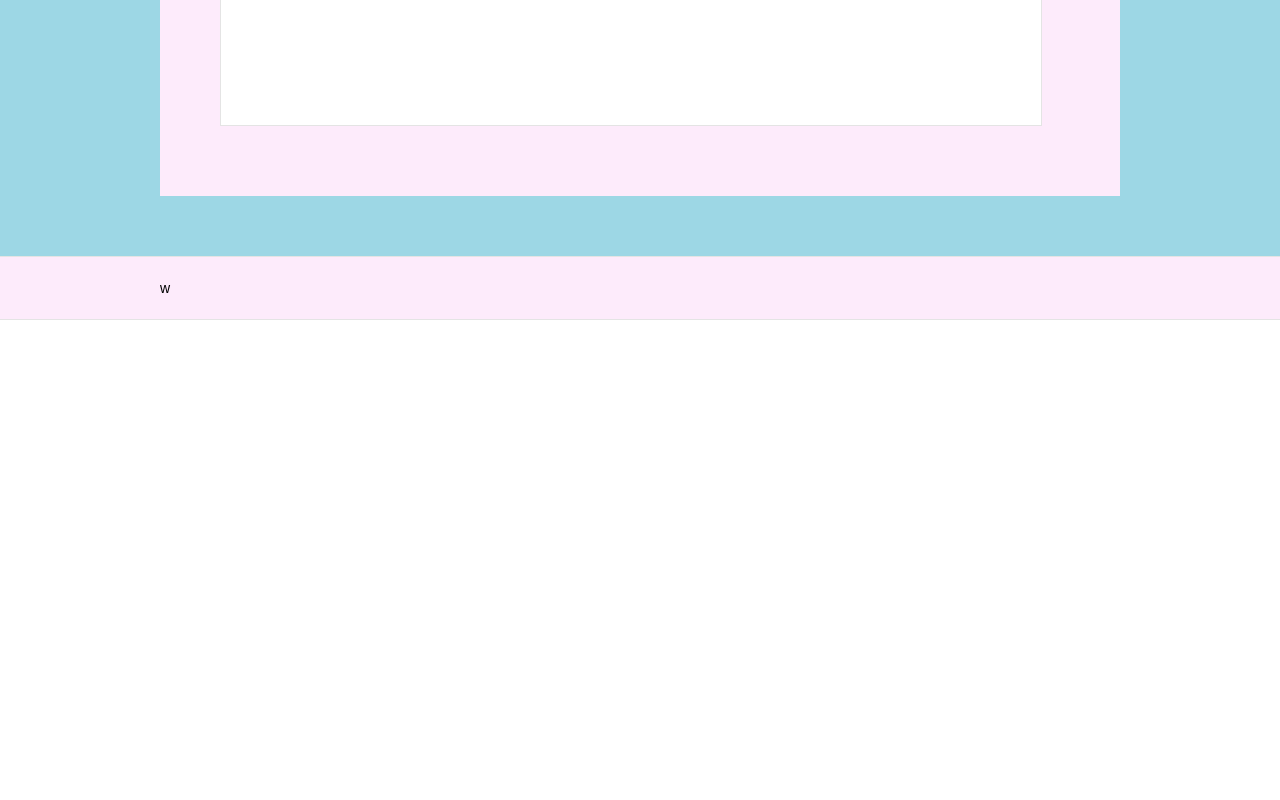
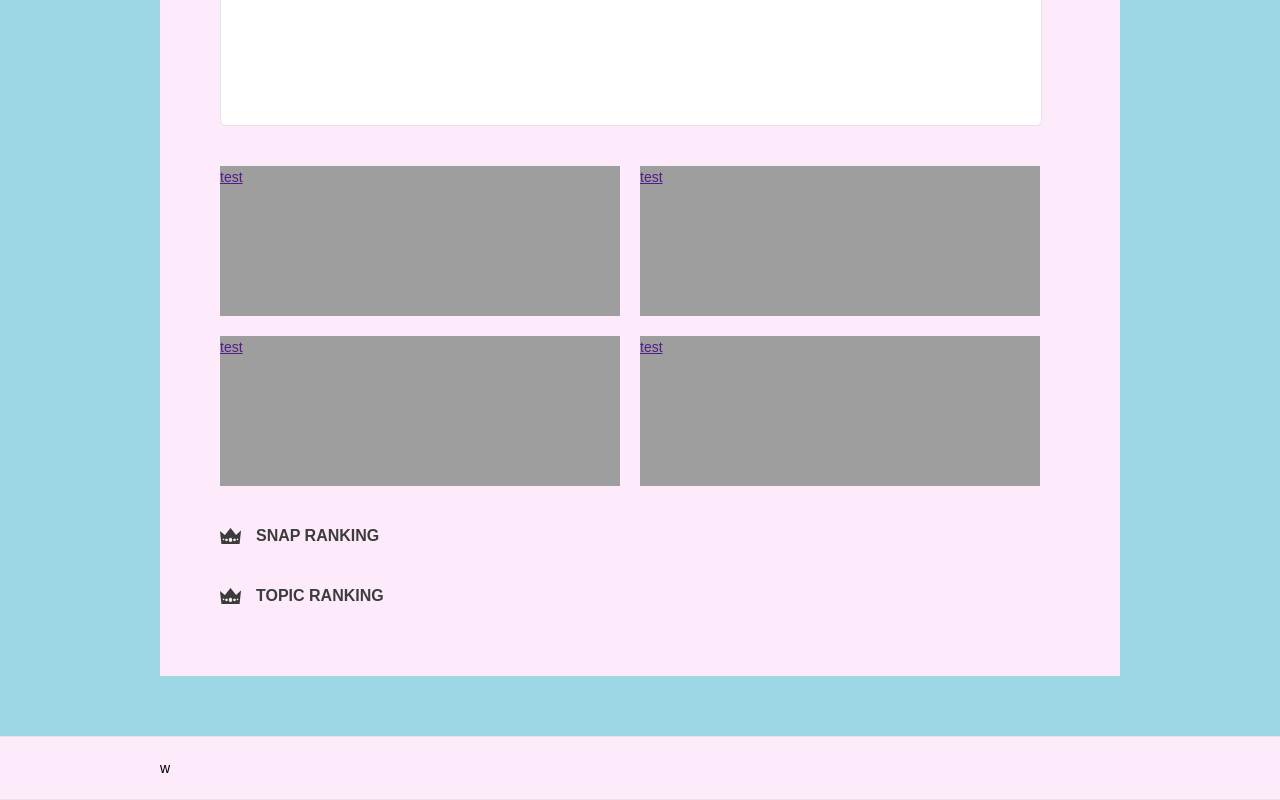
Before and after one commit to kujira1993/Jasmin, a plain HTML site: page index.html in a window 1280 px wide. Shown: the part 1276-2076 px from the top of the page. Before the commit the page ends 1596 px from the top, so only its background shows below. Drawn offline with Linux system fonts and the light colour scheme.

Commit message:
html css jQuery 修正

```diff
--- /dev/null
+++ b/common/js/app.js
@@ -0,0 +1,12 @@
+$(function() {
+
+	$(".responsible_tabbox_selector li").click(function() {
+		var num = $(".responsible_tabbox_selector li").index(this);
+
+		$(".responsible_tabbox_content").addClass('dpn');
+		$(".responsible_tabbox_content").eq(num).removeClass('dpn');
+		$(".responsible_tabbox_selector li").removeClass('current');
+		$(this).addClass('current')
+	});
+
+});
--- a/index.html
+++ b/index.html
@@ -32,7 +32,7 @@
 					<li></li>
 					<li></li>
 				</ul>
-			</div>
+			<!-- content_inner_box --></div>
 
 			<div class="content_inner_box">
 				<h3 class="main_ttl topic">PICK UP TOPIC</h3>
@@ -70,8 +70,28 @@
 					<div class="responsible_tabbox_content dpn">
 						内容が入る7
 					</div>
+					<div class="responsible_tabbox_content dpn">
+						内容が入る7
+					</div>
 				</div>
-			</div>
+			<!-- content_inner_box --></div>
+
+			<div class="content_inner_box">
+				<ul class="banner_wrap cf">
+					<li><a href="">test</a></li>
+					<li><a href="">test</a></li>
+					<li><a href="">test</a></li>
+					<li><a href="">test</a></li>
+				</ul>
+			<!-- content_inner_box --></div>
+
+			<div class="content_inner_box">
+				<h3 class="main_ttl rank">SNAP RANKING</h3>
+			<!-- content_inner_box --></div>
+
+			<div class="content_inner_box">
+				<h3 class="main_ttl rank">TOPIC RANKING</h3>
+			<!-- content_inner_box --></div>
 
 		<!-- content_inner --></div>
 
@@ -84,5 +104,6 @@
 	<!-- footer --></div>
 
 <script src="common/js/jquery.js"></script>
+<script src="common/js/app.js"></script>
 </body>
 </html>
--- a/style.css
+++ b/style.css
@@ -30,6 +30,10 @@ background-image: url(common/images/ttl-icon-camera.png);
 background-image: url(common/images/ttl-icon-topic.png);
 }
 
+.main_ttl.rank {
+background-image: url(common/images/ttl-icon-rank.png);
+}
+
 
 /* --- slides --- */
 .responsible_slides {
@@ -50,8 +54,9 @@ margin-right: 0;
 
 /* --- tabbox --- */
 .responsible_tabbox {
+border: 1px solid #e4e4e4;
+border-radius: 0 0 5px 5px;
 width: 820px;
-border: 1px solid #e4e4e4;
 }
 
 .responsible_tabbox_selector {
@@ -88,10 +93,36 @@ color: #fff;
 .responsible_tabbox_content {
 background-color: #fff;
 border-top: 1px solid #e4e4e4;
+border-radius: 0 0 5px 5px;
 box-sizing: border-box;
 height: 350px;
 padding: 20px;
 width: 100%;
+}
+
+/* --- banner_wrap --- */
+.banner_wrap {
+width: 100%;
+}
+
+.banner_wrap li {
+background-color: #9e9e9e;
+float: left;
+height: 150px;
+margin: 0 20px 20px 0;
+width: 400px;
+}
+
+.banner_wrap li:nth-child(even) {
+margin-right: 0;
+}
+
+.banner_wrap li:nth-child(n+3) {
+margin-bottom: 0;
+}
+
+.banner_wrap li a {
+display: block;
 }
 
 /* ----------------------------------------------------------------
```
Also changed, not shown: common/images/ttl-icon-rank.png (added).
